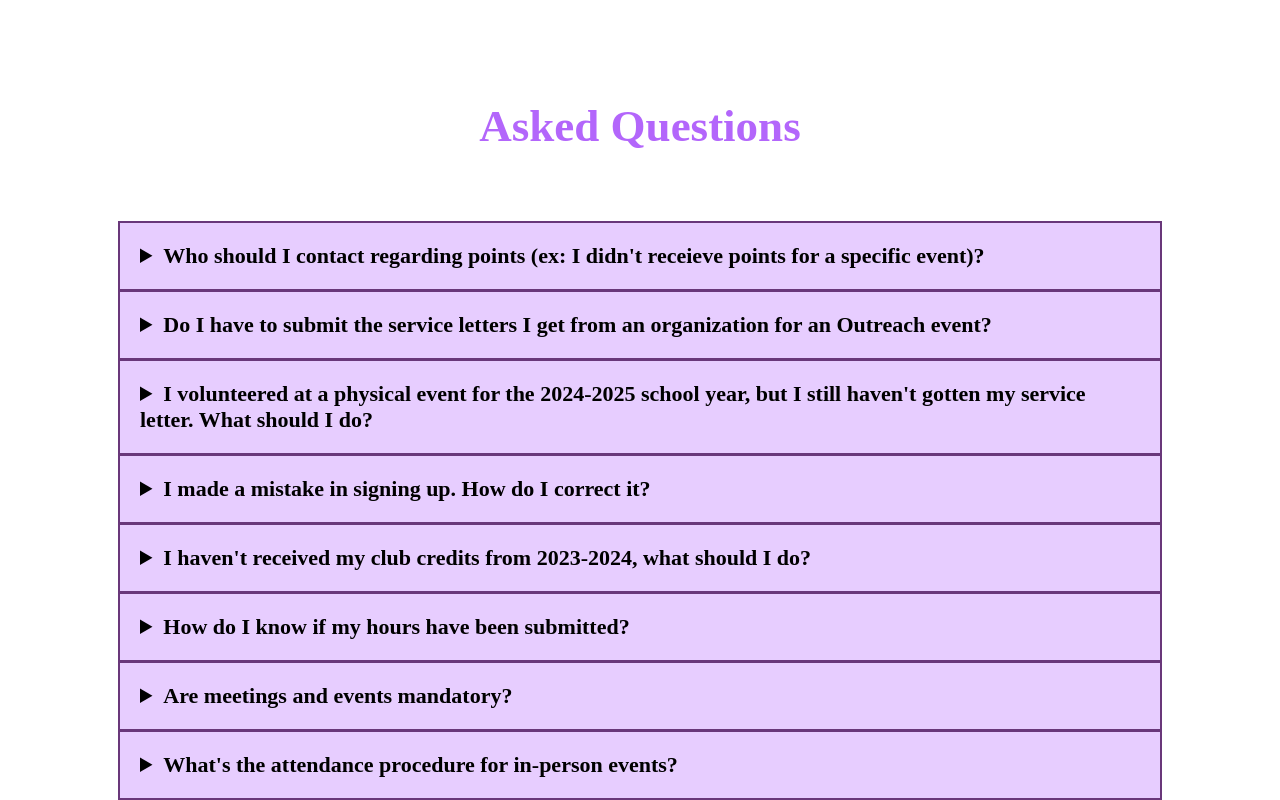
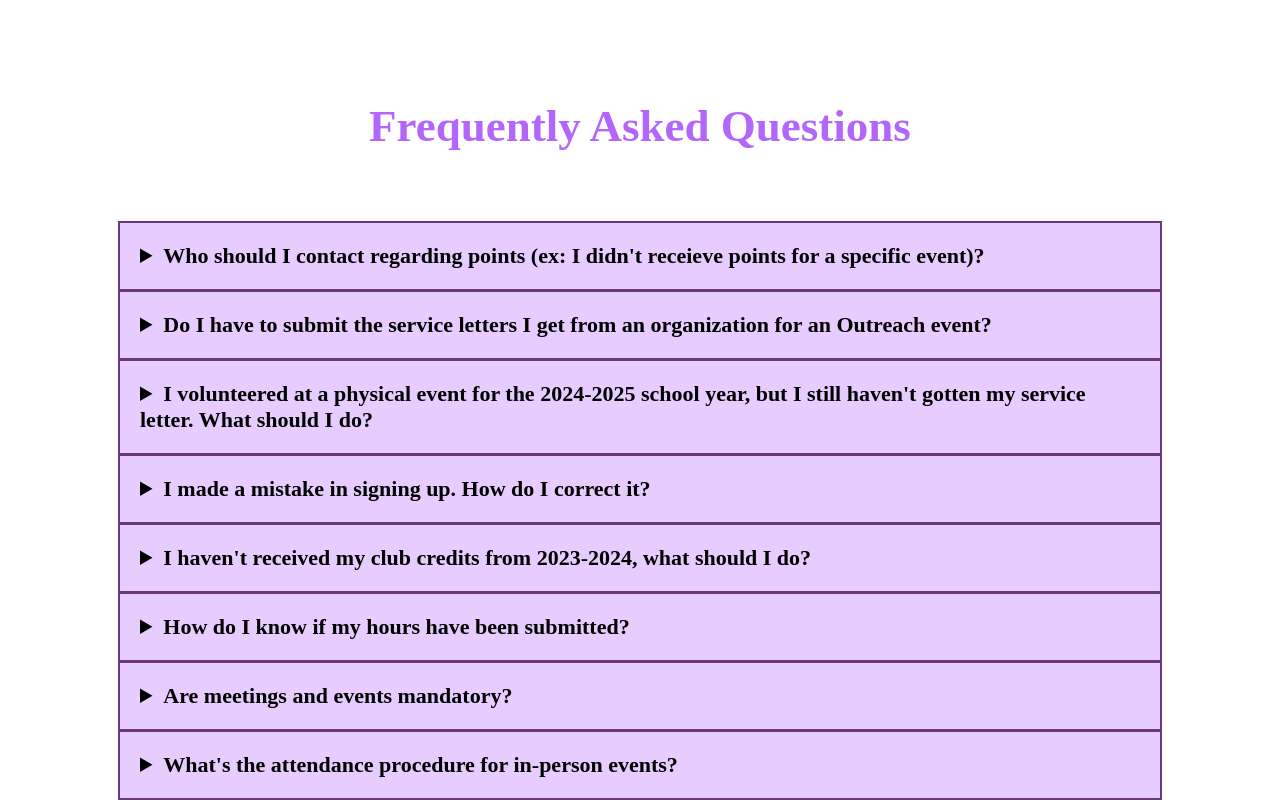
Before and after one commit to janicef15/janicef15.github.io, a plain HTML site: page index.html in a window 1280 px wide. Shown: the top 800 px of the page. Drawn offline with Linux system fonts and the light colour scheme.

Commit message:
Update index.html

```diff
--- a/index.html
+++ b/index.html
@@ -47,7 +47,7 @@
 </head>
 
 <body>
-    <h1>Asked Questions</h1>
+    <h1>Frequently Asked Questions</h1>
 
 
 <details>
```
